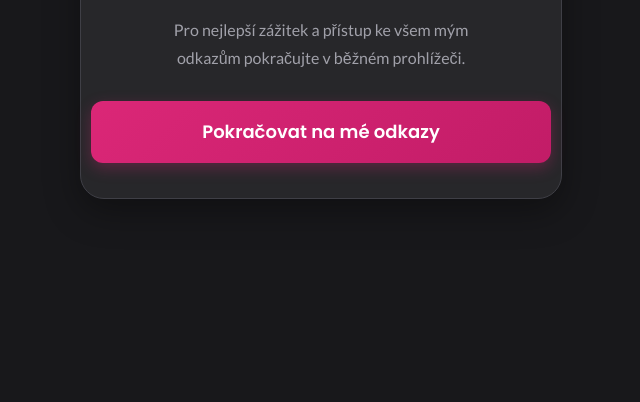
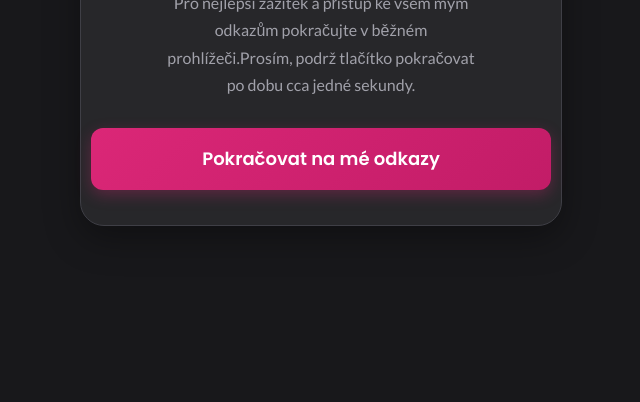
Before and after one commit to Hnzuonee/mojeodkazy.me, a website: page index.html in a window 1280 px wide. Shown: the part 438-840 px from the top of the page, without its empty margins (319-959 px from the left). Drawn offline with Linux system fonts and the light colour scheme.

Commit message:
Update index.html

```diff
--- a/index.html
+++ b/index.html
@@ -72,7 +72,7 @@
 </head>
 <body>
     <div class="profile-card">
-        <img src="images/placeholder-avatar.jpg" alt="Profil" class="avatar"> <h1>Vítejte!</h1> <p class="bio-text">Pro nejlepší zážitek a přístup ke všem mým odkazům pokračujte v běžném prohlížeči.</p>
+        <img src="images/placeholder-avatar.jpg" alt="Profil" class="avatar"> <h1>Vítejte!</h1> <p class="bio-text">Pro nejlepší zážitek a přístup ke všem mým odkazům pokračujte v běžném prohlížeči.Prosím, podrž tlačítko pokračovat po dobu cca jedné sekundy.</p>
 
         <a href="https://www.mojeodkazy.me/links.html" class="action-button" id="mainActionLink" rel="noopener noreferrer">Pokračovat na mé odkazy</a>
     </div>
```
